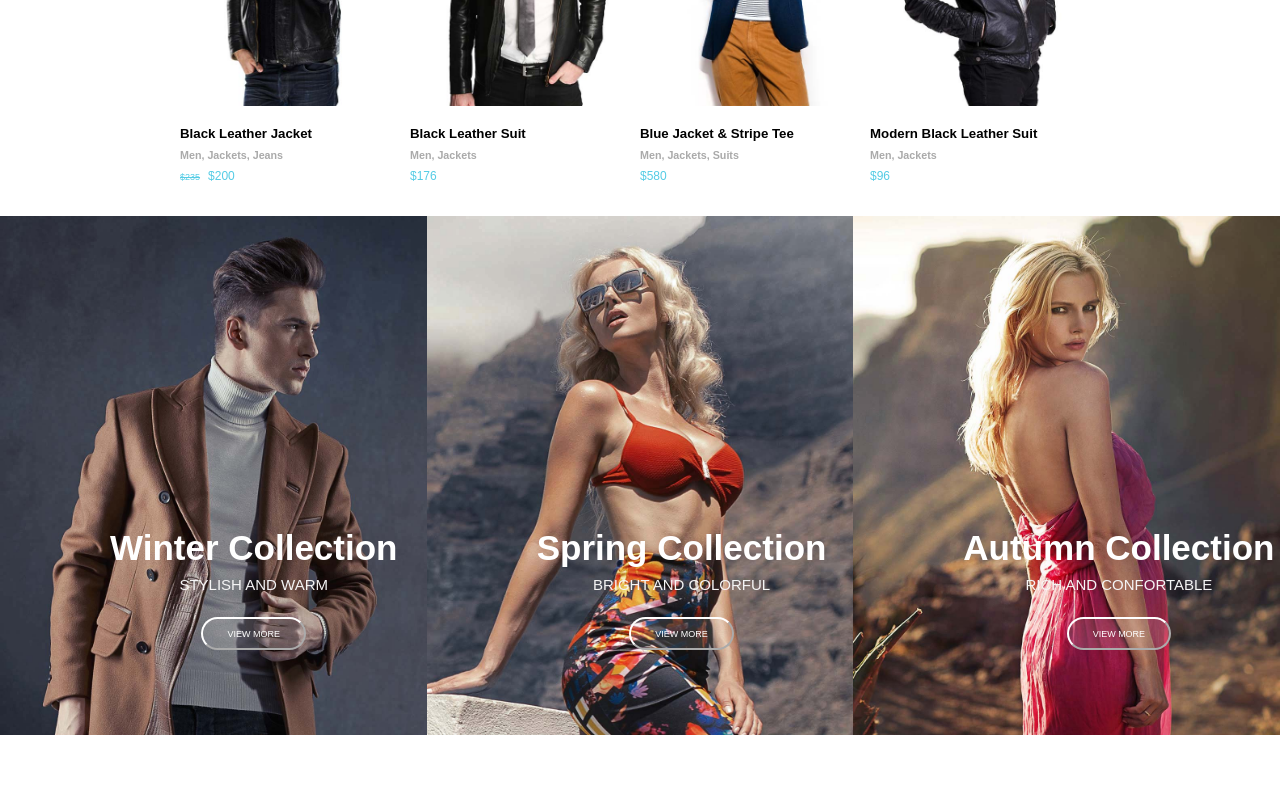
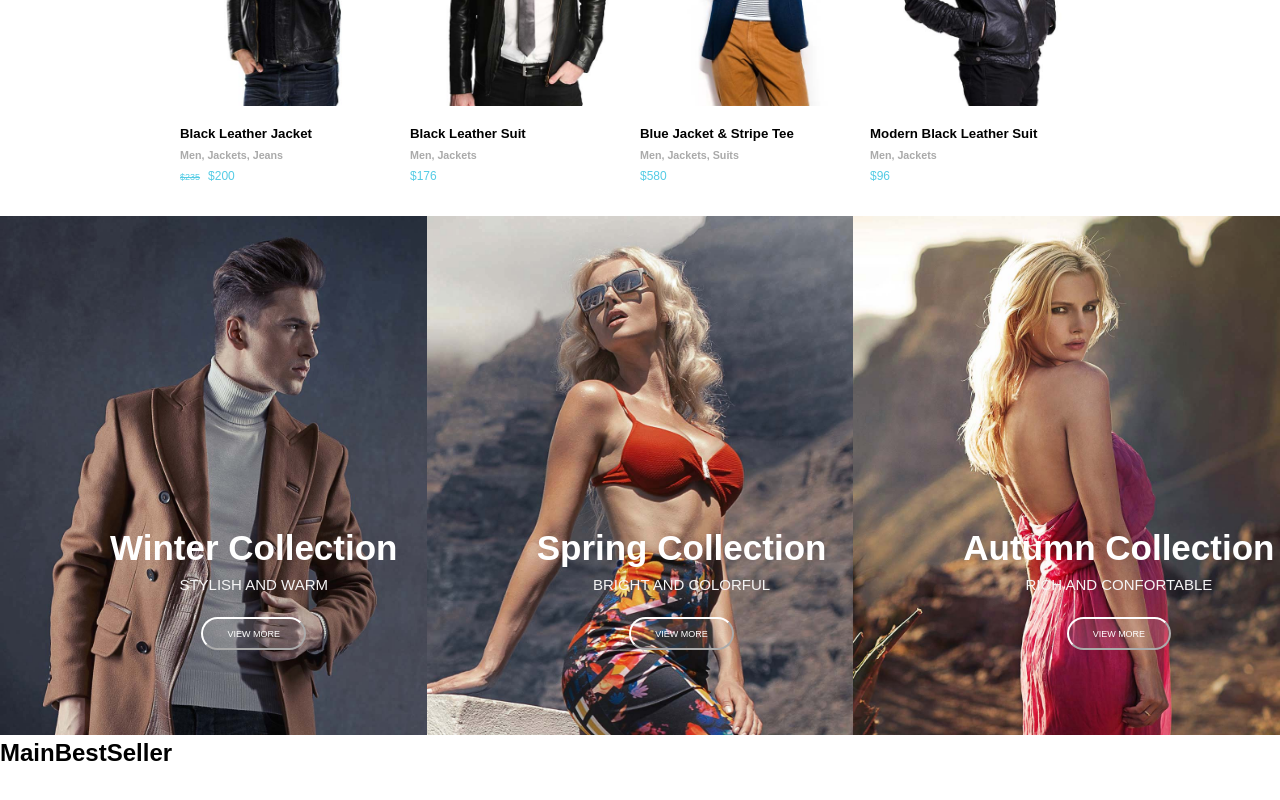
Before and after one commit to Pietro907/proj-html-vuejs, a Vue app: page / in a window 1280 px wide. Shown: the part 1183-1983 px from the top of the page. Built offline with nearby package versions, Linux system fonts and the light colour scheme.

Commit message:
add new component MainBestSeller in Main

```diff
--- a/src/components/Main.vue
+++ b/src/components/Main.vue
@@ -3,6 +3,7 @@
 import MainJumbotron from './MainJumbotron.vue';
 import MainFeaturedProduction from './MainFeaturedProduction.vue';
 import MainCollection from './MainCollection.vue';
+import MainBestSeller from './MainBestSeller.vue';
 
     export default {
         name: 'Main',
@@ -15,6 +16,7 @@ import MainCollection from './MainCollection.vue';
             MainJumbotron,
             MainFeaturedProduction,
             MainCollection,
+            MainBestSeller,
         }
     }
 </script>
@@ -28,6 +30,8 @@ import MainCollection from './MainCollection.vue';
 
     <MainCollection />
 
+    <MainBestSeller />
+
 </template>
 
 
--- /dev/null
+++ b/src/components/MainBestSeller.vue
@@ -0,0 +1,18 @@
+
+<script>
+    export default {
+        name: 'MainBestSeller',
+
+    }
+</script>
+
+<template>
+
+  <h2>MainBestSeller</h2>
+
+</template>
+
+
+<style scoped>
+
+</style>
```
